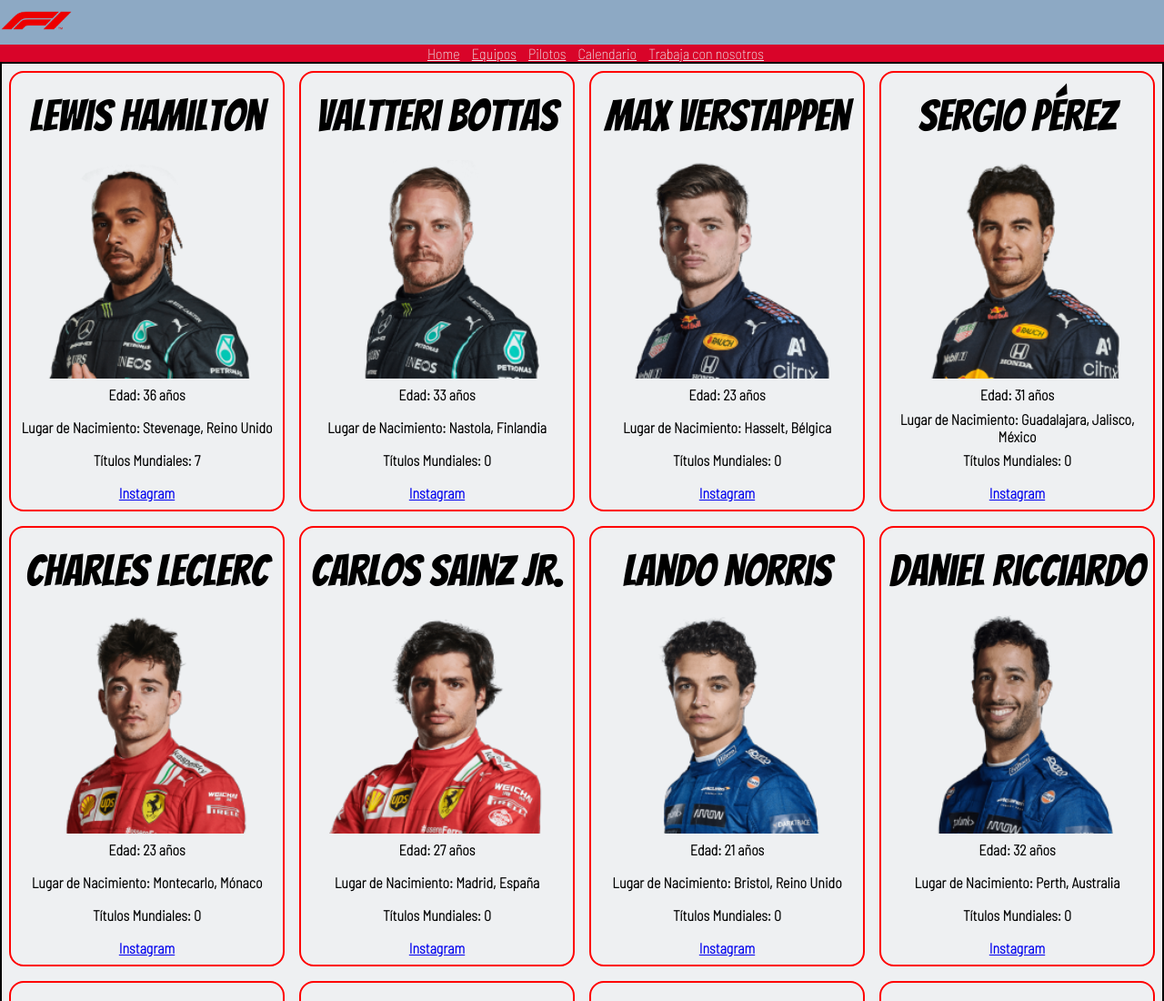
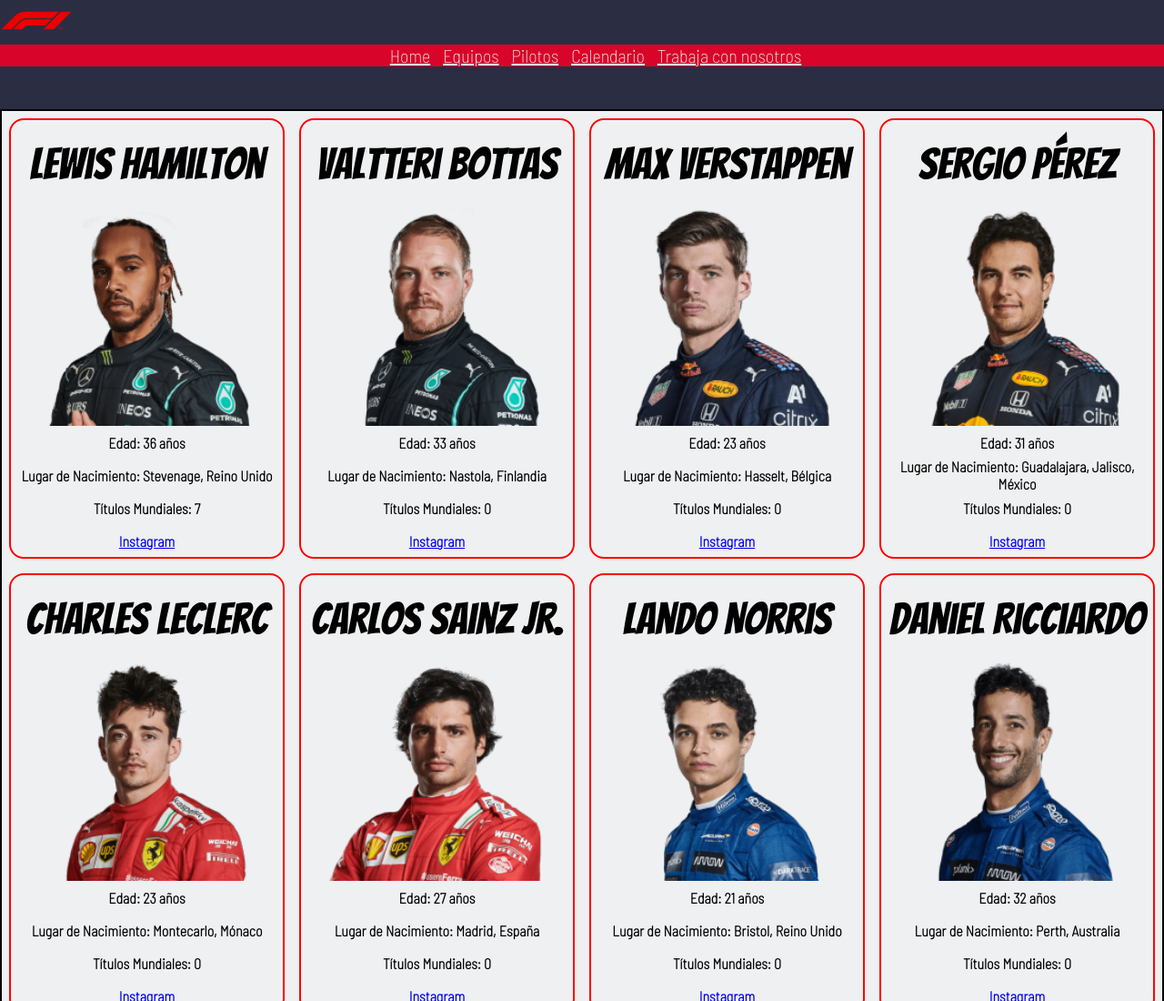
Before and after one commit to JulietaBravo/Proyecto-Final-V3, a plain HTML site: page html/pilotos.html in a window 1280 px wide. Shown: the top 1100 px of the page at 91% size. Drawn offline with Linux system fonts and the light colour scheme; a web font is replaced by a local one.

```diff
--- a/html/pilotos.html
+++ b/html/pilotos.html
@@ -18,7 +18,7 @@
     <script src="https://kit.fontawesome.com/b1edcfa663.js" crossorigin="anonymous"></script>
 
 </head>
-<header class="header-index">    <!-- Clase para el header -->
+<header class="header">    <!-- Clase para el header -->
     <img src="../multimedia/logo-F1.png" alt="10px" width="80px">
     <nav class="nav-index">
     <ul class="ul_index">
```
Also changed, not shown: html/calendario.html (+1 -1 lines).
